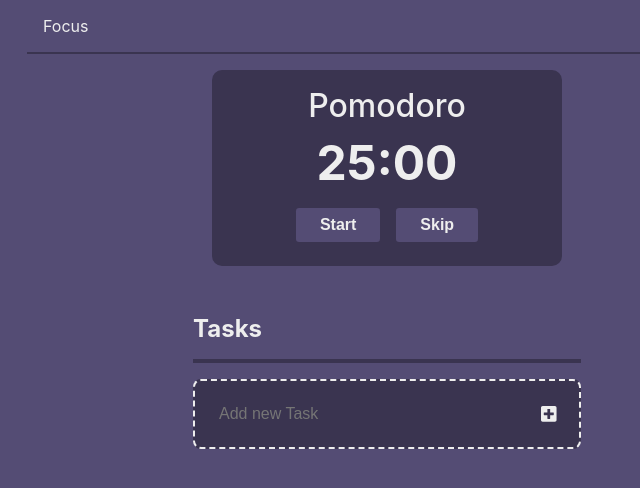
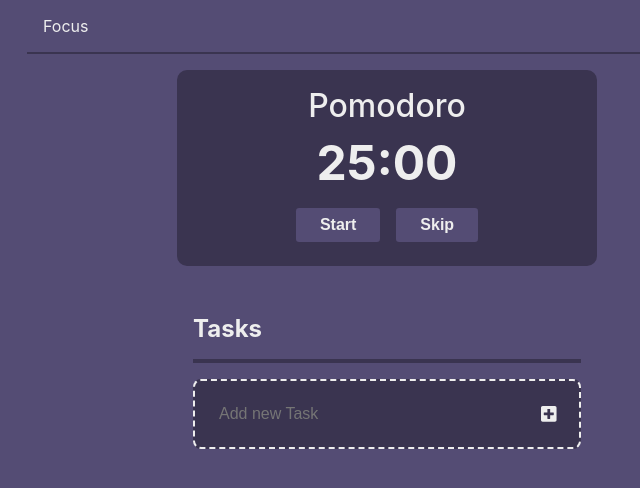
Before and after one commit to RioBits/focus-app, a React (Create React App) app: page / in a window 1280 px wide. Shown: the top 488 px of the page, without its empty margins (253-893 px from the left). Built offline with nearby package versions, Linux system fonts and the light colour scheme.

Commit message:
Update Timer.module.css

```diff
--- a/src/components/Timer/Timer.module.css
+++ b/src/components/Timer/Timer.module.css
@@ -1,8 +1,8 @@
 .container {
   background-color: #3a3450;
   color: #eee;
-  width: 350px;
-  max-width: 350px;
+  width: 420px;
+  max-width: 420px;
   border-radius: 10px;
   margin: 1rem auto;
   padding: 1rem;
```
